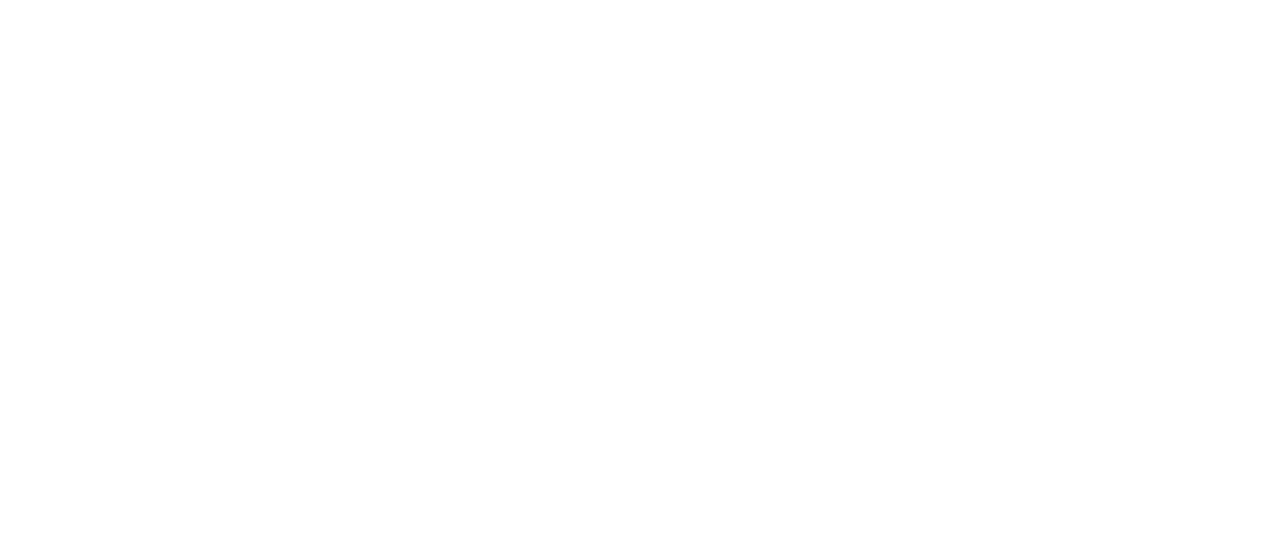
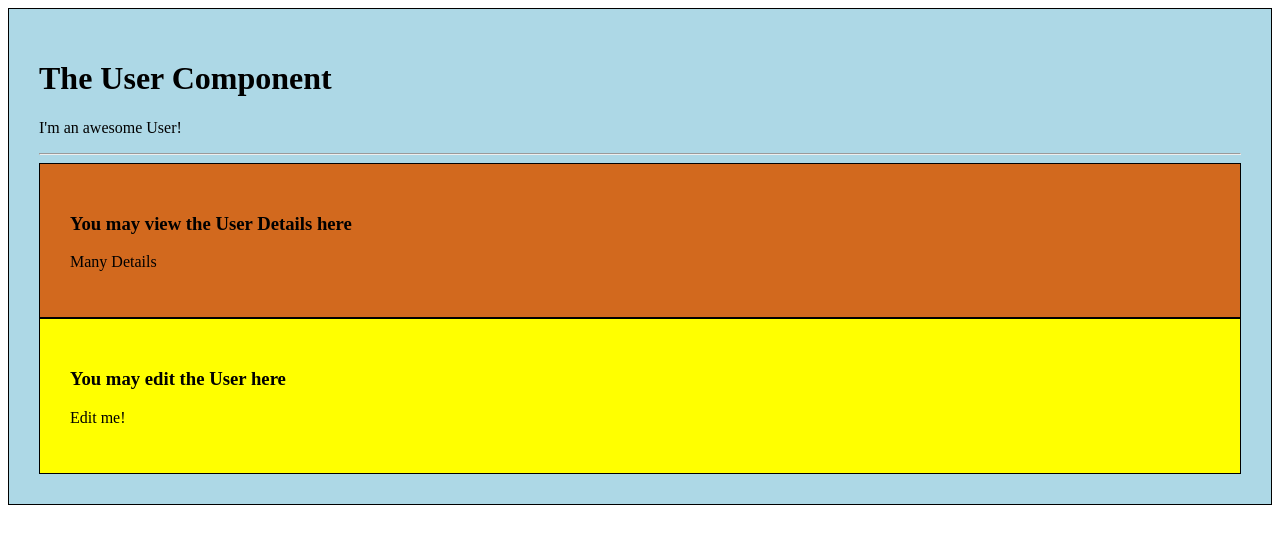
Before and after one commit to theashishmalik/Vue-Components, a Vue app in the folder component-basic/: page / in a window 1280 px wide. Shown: the top 544 px of the page. Built offline with nearby package versions, Linux system fonts and the light colour scheme.

Commit message:
structure Complete

```diff
--- a/component-basic/src/App.vue
+++ b/component-basic/src/App.vue
@@ -1,19 +1,27 @@
 <template>
-
+   <div class="container">
+        <div class="row">
+            <div class="col-xs-12">
+                <app-user></app-user>
+            </div>
+        </div>
+    </div>
 </template>
 
 <script>
 import User from './components/User.vue'
-import UserDetail from './components/UserDetail.vue'
-import UserEdit from './components/UserEdit.vue'
+
 export default {
   name: 'app',
   components: {
-    User,UserDetail,UserEdit
+    appUser:User
   }
 }
 </script>
 
 <style>
-
+div.component {
+        border: 1px solid black;
+        padding: 30px;
+    }
 </style>
--- a/component-basic/src/components/User.vue
+++ b/component-basic/src/components/User.vue
@@ -1,19 +1,32 @@
 <template>
-  <div>
-    <h1>The User Component</h1>
-    <p>I'm a awesome User!</p>
-    <hr>
-  </div>
+  <div class="component">
+        <h1>The User Component</h1>
+        <p>I'm an awesome User!</p>
+        <hr>
+        <div class="row">
+            <div class="col-xs-12 col-sm-6">
+                <app-user-detail></app-user-detail>
+            </div>
+            <div class="col-xs-12 col-sm-6">
+                <app-user-edit></app-user-edit>
+            </div>
+        </div>
+    </div>
 </template>
 
 <script>
+import UserDetail from "./UserDetail.vue";
+import UserEdit from "./UserEdit.vue";
 export default {
-
+  components: {
+    appUserDetail: UserDetail,
+    appUserEdit: UserEdit
+  }
 };
 </script>
 
 <style>
-
-
-
+ div {
+        background-color: lightblue;
+    }
 </style>
--- a/component-basic/src/components/UserDetail.vue
+++ b/component-basic/src/components/UserDetail.vue
@@ -1,9 +1,8 @@
 <template>
-    <div>
-    <h1>You may view the User Details here</h1>
-    <p>Many Details!</p>
-    <hr>
-  </div>
+   <div class="component">
+        <h3>You may view the User Details here</h3>
+        <p>Many Details</p>
+    </div>
 </template>
 
 <script>
@@ -13,6 +12,9 @@
 }
 </script>
 
-<style>
+<style scoped>
+div{
+    background-color: chocolate;
+}
 
 </style>
--- a/component-basic/src/components/UserEdit.vue
+++ b/component-basic/src/components/UserEdit.vue
@@ -1,17 +1,27 @@
 <template>
-    <div>
-    <h1>You may edit the User here</h1>
-    <p>Edit me!</p>
-    <hr>
-  </div>
+  <div class="component">
+        <h3>You may edit the User here</h3>
+        <p>Edit me!</p>
+    </div>
 </template>
 
 <script>
 export default {
 
+
+
+
+
 }
 </script>
 
-<style>
+<style scoped>
+
+div{
+    background-color: yellow;
+}
+
+
+
 
 </style>
```
